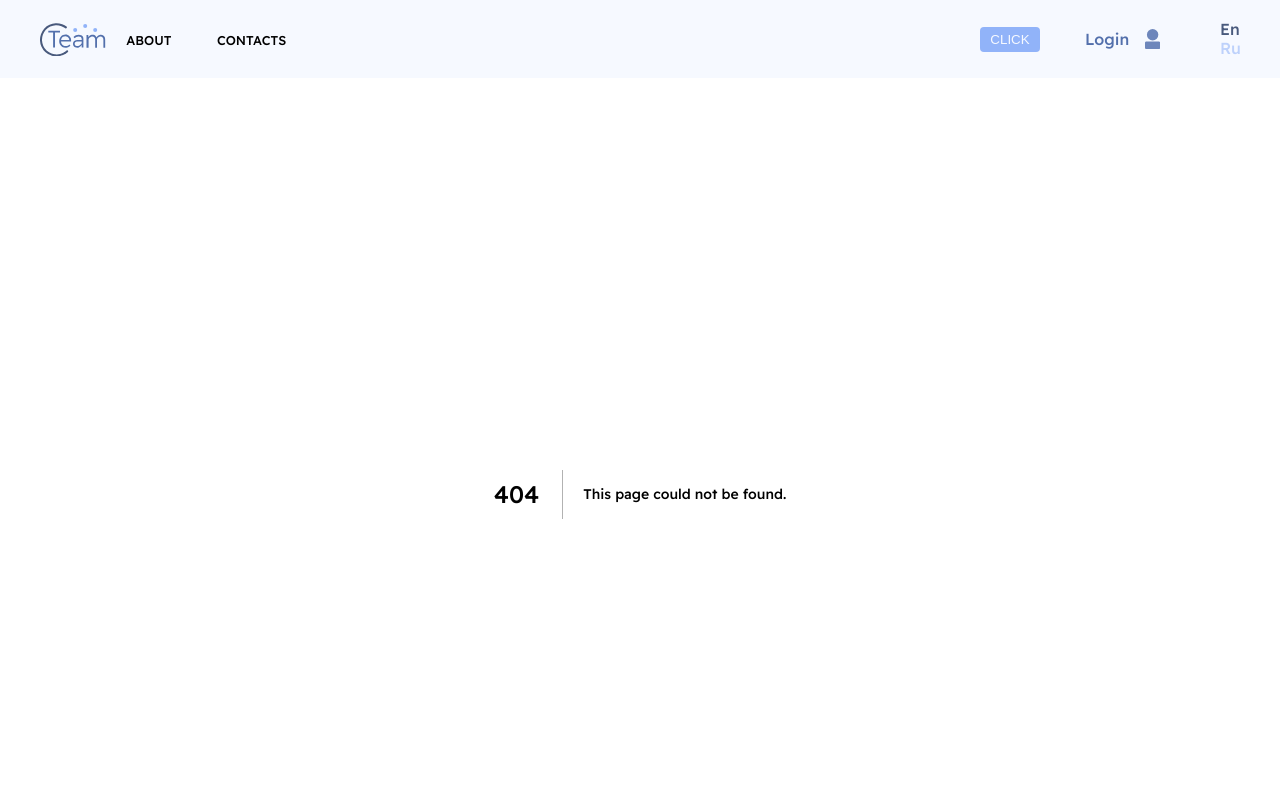
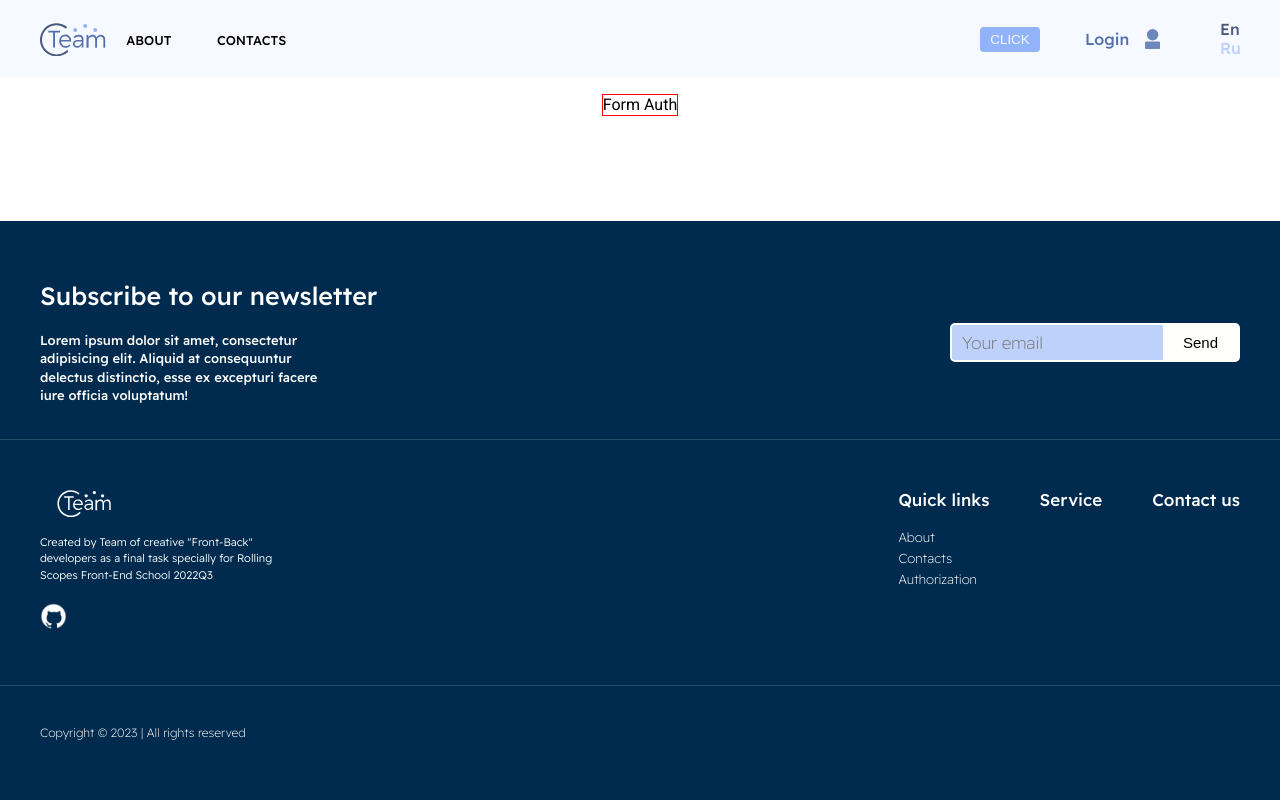
Before and after one commit to MaryAnzh/final-task, a Next.js app: page /authorization in a window 1280 px wide. Before the commit this address had no page. Shown: the top 800 px of the page. Built offline with nearby package versions, Linux system fonts and the light colour scheme.

Commit message:
add: authorization page

```diff
--- a/package.json
+++ b/package.json
@@ -27,7 +27,10 @@
   },
   "devDependencies": {
     "@styled-jsx/plugin-sass": "^4.0.2",
-    "@types/styled-components": "^5.1.26",
+    "@types/jest": "^29.4.0",
+    "@types/node": "^18.11.18",
+    "@types/react": "^18.0.27",
+    "@types/react-dom": "^18.0.10",
     "sass": "^1.57.1"
   }
 }
--- a/src/pages/auth/index.tsx
+++ /dev/null
@@ -1,3 +0,0 @@
-export default function Auth() {
-    return(<h2>Auth</h2>)
-}
--- /dev/null
+++ b/src/pages/authorization/Authorization.module.scss
@@ -0,0 +1,3 @@
+.form {
+  border: 1px solid red;
+}
--- /dev/null
+++ b/src/pages/authorization/index.tsx
@@ -0,0 +1,8 @@
+import { FC } from "react";
+import styles from "./Authorization.module.scss";
+
+const Authorization: FC = () => {
+  return <form className={styles.form}>Form Auth</form>;
+};
+
+export default Authorization;
```
